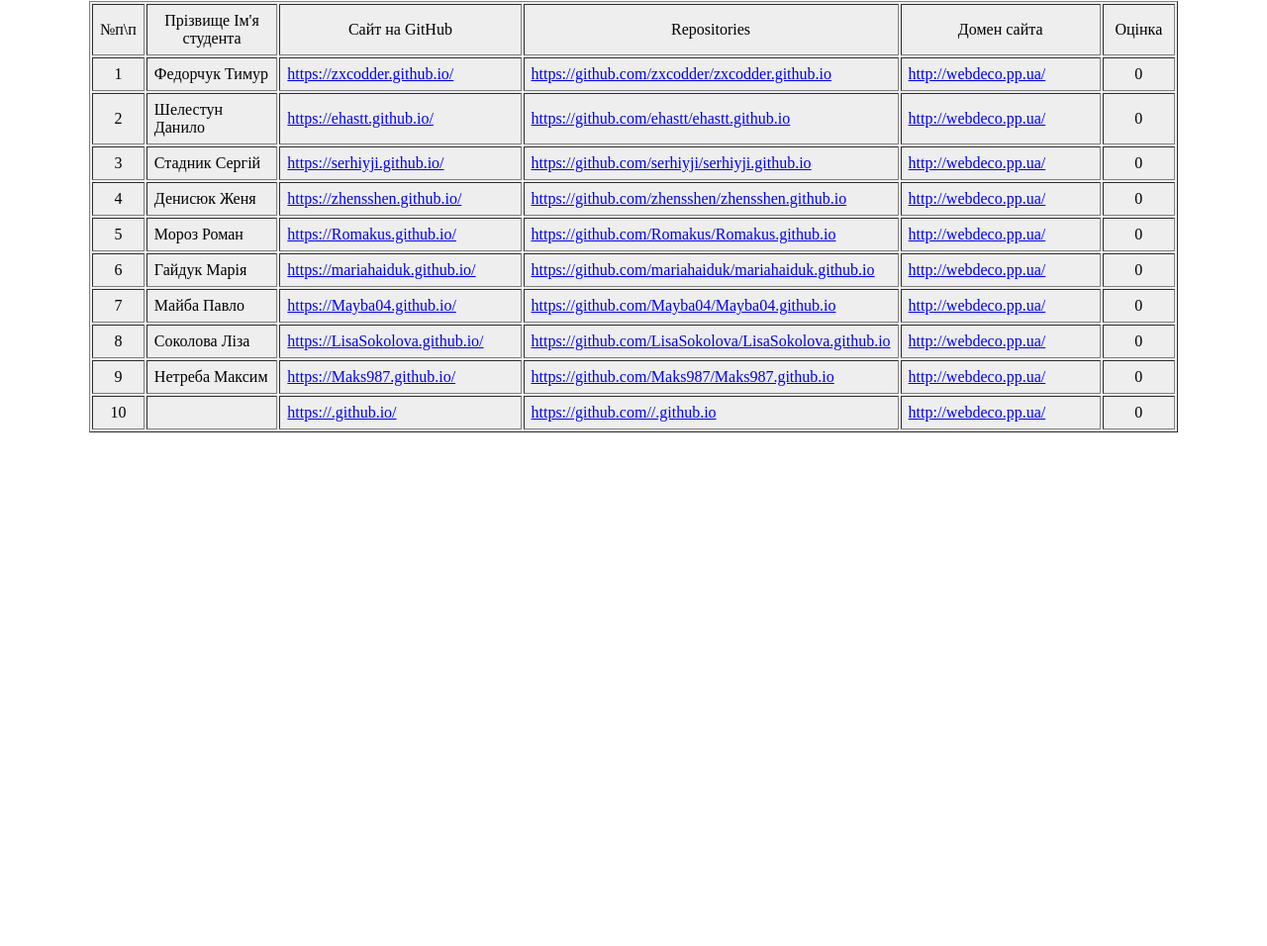
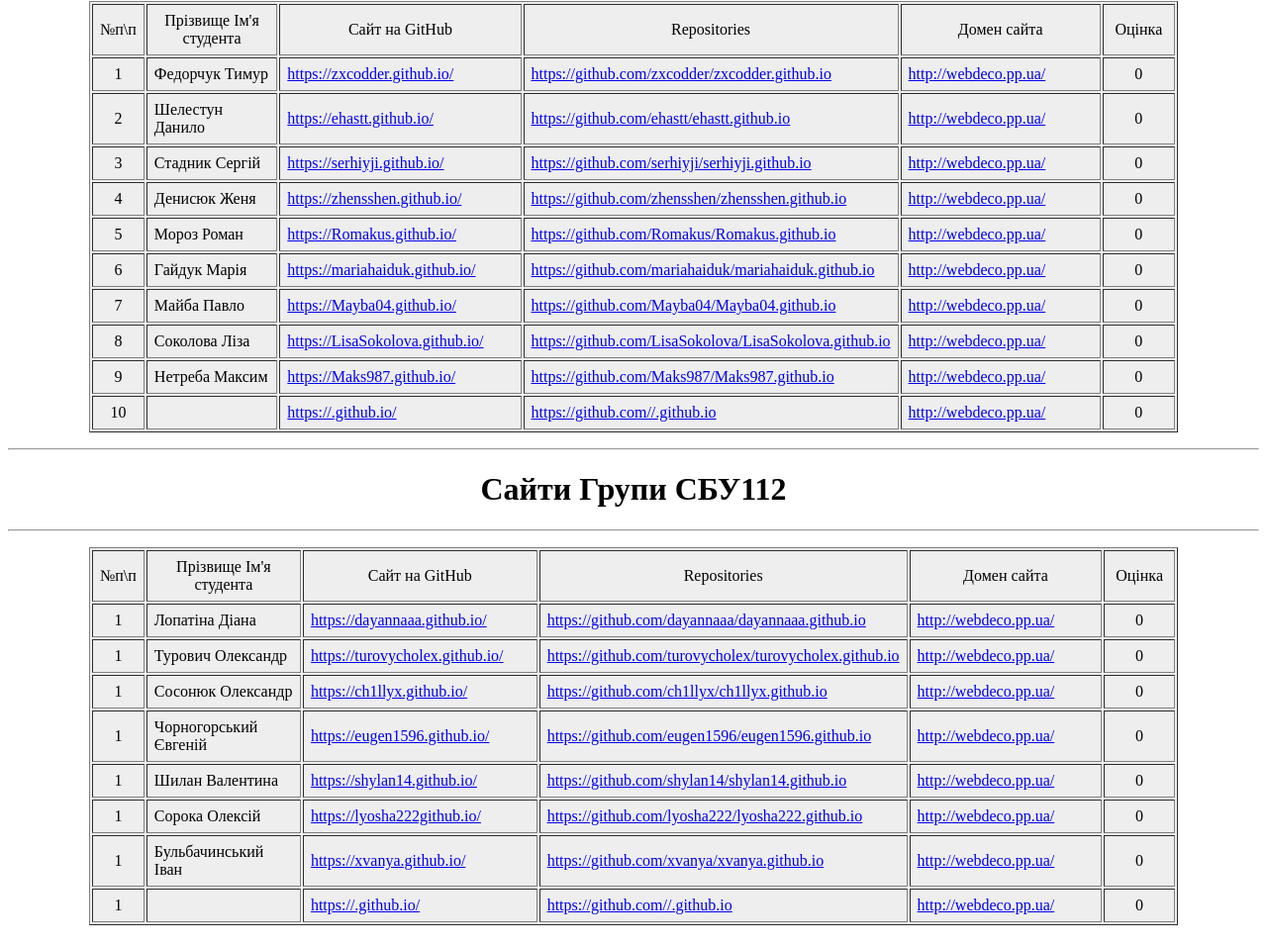
Before and after one commit to rymar6/Rymar67.Github.io, a plain HTML site: page index.html in a window 1280 px wide. Shown: the part 520-1476 px from the top of the page at 99% size. Before the commit the page ends 978 px from the top, so only its background shows below. Drawn offline with Linux system fonts and the light colour scheme.

Commit message:
Добавив групу СБУ112

```diff
--- a/index.html
+++ b/index.html
@@ -125,6 +125,90 @@
 
 
       </table>
+
+      <hr>
+
+      <h1 align="center">Сайти Групи СБУ112<h1>
+          <HR>
+          <table border="1" align="center" width="1100" bgcolor="#eeeeee" cellpadding="7">
+            <tr>
+              <td width="20" align="center">№п\п</td>
+              <td width="200" align="center">Прізвище Ім'я студента</td>
+              <td width="300" align="center"> Сайт на GitHub</td>
+              <td width="300" align="center"> Repositories </td>
+              <td width="300" align="center"> Домен сайта </td>
+              <td width="80" align="center"> Оцінка </td>
+            </tr>
+
+            <tr>
+              <td width="30" align="center">1</td>
+              <td width="230">Лопатіна Діана </td>
+              <td><a href="https://dayannaaa.github.io" target="_blank">https://dayannaaa.github.io/</a></td>
+              <td><a href="https://github.com/dayannaaa" target="_blank">https://github.com/dayannaaa/dayannaaa.github.io</a></td>
+              <td><a href="http://webdeco.pp.ua/" target="_blank">http://webdeco.pp.ua/</a></td>
+              <td align="center">0</td>
+            </tr>
+
+            <tr>
+              <td width="30" align="center">1</td>
+              <td width="230">Турович Олександр</td>
+              <td><a href="https://turovycholex.github.io/" target="_blank">https://turovycholex.github.io/</a></td>
+              <td><a href="https://github.com/turovycholex" target="_blank">https://github.com/turovycholex/turovycholex.github.io</a></td>
+              <td><a href="http://webdeco.pp.ua/" target="_blank">http://webdeco.pp.ua/</a></td>
+              <td align="center">0</td>
+            </tr>
+            <tr>
+              <td width="30" align="center">1</td>
+              <td width="230">Сосонюк Олександр</td>
+              <td><a href="https://ch1llyx.github.io/" target="_blank">https://ch1llyx.github.io/</a></td>
+              <td><a href="https://github.com/ch1llyx" target="_blank">https://github.com/ch1llyx/ch1llyx.github.io</a></td>
+              <td><a href="http://webdeco.pp.ua/" target="_blank">http://webdeco.pp.ua/</a></td>
+              <td align="center">0</td>
+            </tr>
+            <tr>
+              <td width="30" align="center">1</td>
+              <td width="230">Чорногорський Євгеній</td>
+              <td><a href="https://eugen1596.github.io/" target="_blank">https://eugen1596.github.io/</a></td>
+              <td><a href="https://github.com/eugen1596 target="_blank">https://github.com/eugen1596/eugen1596.github.io</a></td>
+              <td><a href="http://webdeco.pp.ua/" target="_blank">http://webdeco.pp.ua/</a></td>
+              <td align="center">0</td>
+            </tr>
+            <tr>
+              <td width="30" align="center">1</td>
+              <td width="230">Шилан Валентина</td>
+              <td><a href="https://shylan14.github.io/" target="_blank">https://shylan14.github.io/</a></td>
+              <td><a href="https://github.com/shylan14" target="_blank">https://github.com/shylan14/shylan14.github.io</a></td>
+              <td><a href="http://webdeco.pp.ua/" target="_blank">http://webdeco.pp.ua/</a></td>
+              <td align="center">0</td>
+            </tr>
+            <tr>
+              <td width="30" align="center">1</td>
+              <td width="230">Сорока Олексій </td>
+              <td><a href="https://lyosha222.github.io/" target="_blank">https://lyosha222github.io/</a></td>
+              <td><a href="https://github.com/lyosha222" target="_blank">https://github.com/lyosha222/lyosha222.github.io</a></td>
+              <td><a href="http://webdeco.pp.ua/" target="_blank">http://webdeco.pp.ua/</a></td>
+              <td align="center">0</td>
+            </tr>
+            <tr>
+              <td width="30" align="center">1</td>
+              <td width="230">Бульбачинський Іван </td>
+              <td><a href="https://xvanya.github.io/" target="_blank">https://xvanya.github.io/</a></td>
+              <td><a href="https://github.com/xvanya" target="_blank">https://github.com/xvanya/xvanya.github.io</a></td>
+              <td><a href="http://webdeco.pp.ua/" target="_blank">http://webdeco.pp.ua/</a></td>
+              <td align="center">0</td>
+            </tr>
+            <tr>
+              <td width="30" align="center">1</td>
+              <td width="230"></td>
+              <td><a href="https://.github.io/" target="_blank">https://.github.io/</a></td>
+              <td><a href="https://github.com/" target="_blank">https://github.com//.github.io</a></td>
+              <td><a href="http://webdeco.pp.ua/" target="_blank">http://webdeco.pp.ua/</a></td>
+              <td align="center">0</td>
+            </tr>
+
+
+          </table>
+
 </BODY>
 
 </HTML>
```
